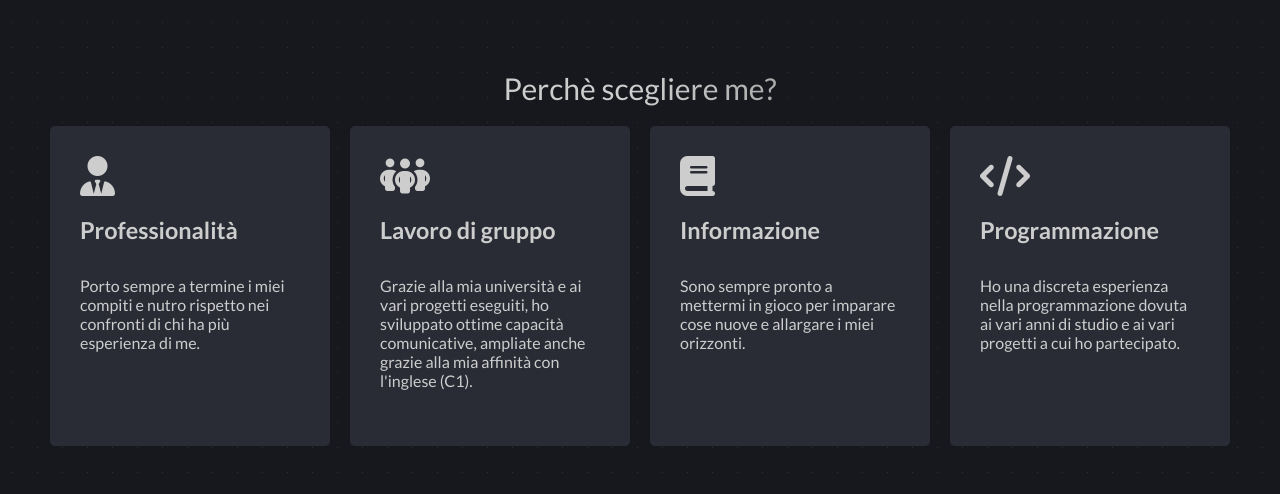
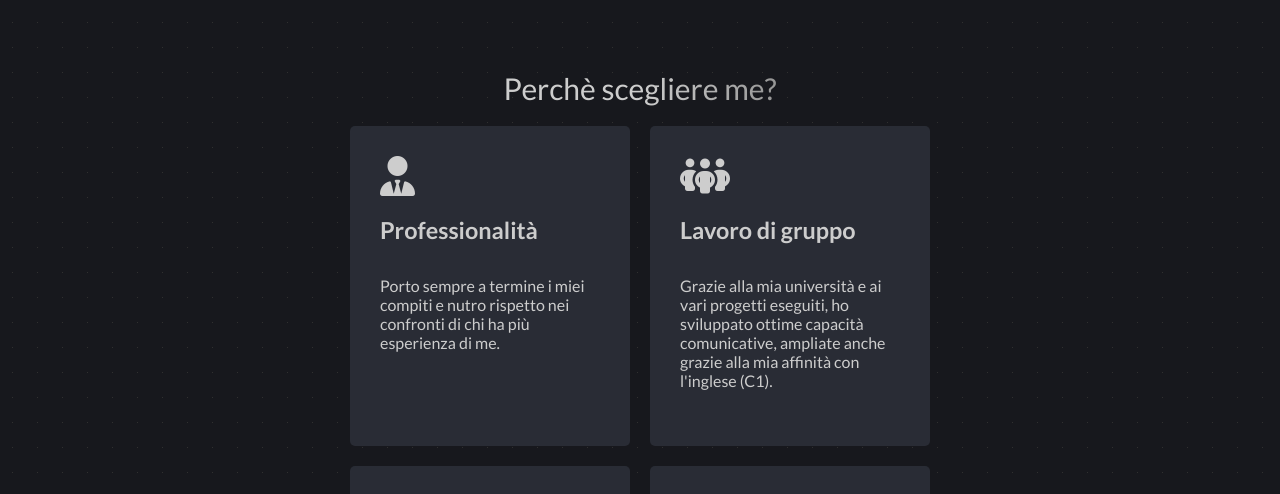
Before and after one commit to highwall-web/highwall-web.github.io, a React (Create React App) app: page / in a window 1280 px wide. Shown: the part 990-1484 px from the top of the page. Built offline with nearby package versions, Linux system fonts and the light colour scheme; no server answers; the database is empty.

Commit message:
DEV - Implemented responsive FlashCards.css

```diff
--- a/src/containers/FlashCardContainer/FlashCards.css
+++ b/src/containers/FlashCardContainer/FlashCards.css
@@ -1,5 +1,5 @@
 .flash-cards-container{
-    margin: 5rem auto;
+    padding: 5rem var(--padding-full);
 }
 
 .flash-cards{
```
